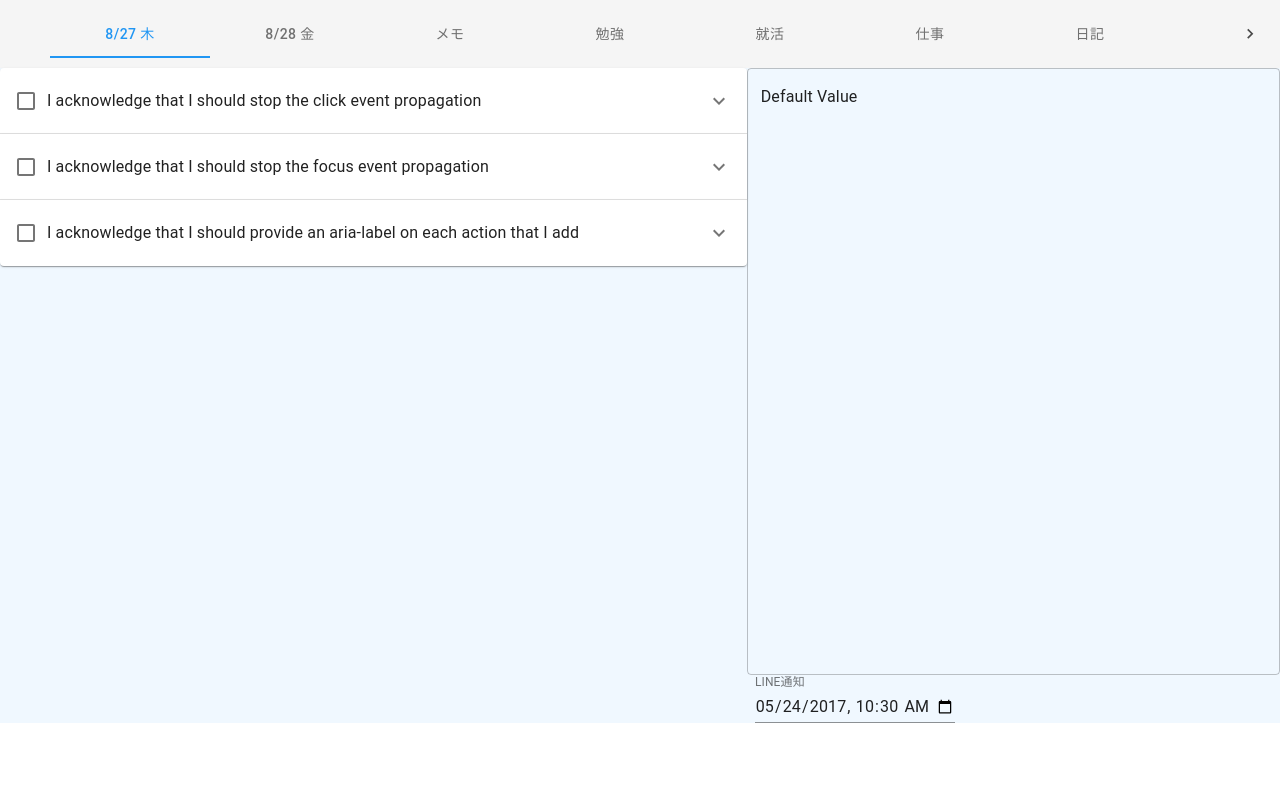
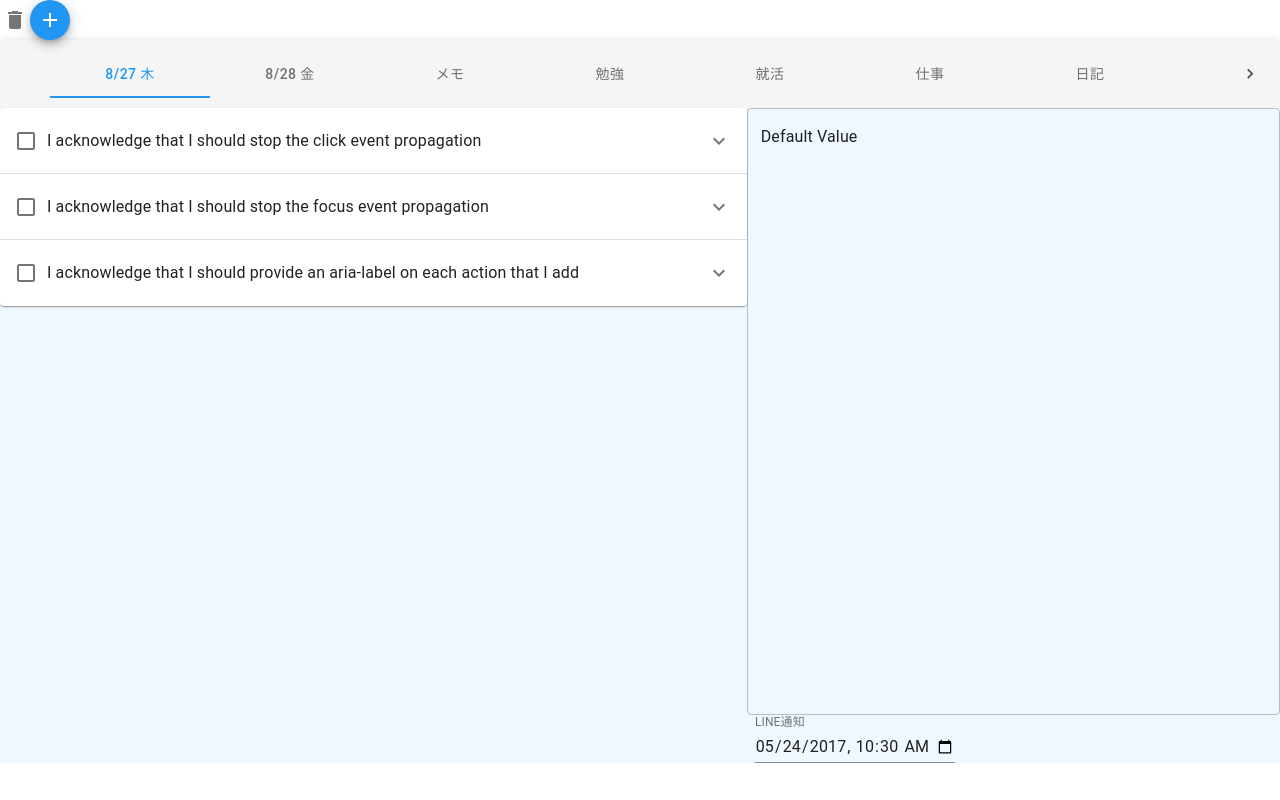
Before and after one commit to haru890/Flip_List, a React (Create React App) app in the folder react-app/: page / in a window 1280 px wide. Built offline with nearby package versions, Linux system fonts and the light colour scheme; no server answers.

Commit message:
DeleteIconを追加

```diff
--- a/react-app/src/App.tsx
+++ b/react-app/src/App.tsx
@@ -2,7 +2,9 @@ import styled from "@emotion/styled";
 import Grid from "@material-ui/core/Grid";
 import React from "react";
 import ActionsInAccordionSummary from "./components/ActionsInAccordionSummary";
+import AddButtonIcon from "./components/AddButtonIcon";
 import DateAndTimePickers from "./components/DateTimePickers";
+import DeleteButtonIcon from "./components/DeleteButtonIcon";
 import MultilineTextFields from "./components/MultilineTextFields";
 import ScrollableTabs from "./components/ScrollableTabs";
 
@@ -10,6 +12,8 @@ function App() {
   return (
     <Grid container>
       <Grid item xs={12} md={12}>
+        <DeleteButtonIcon />
+        <AddButtonIcon />
         <ScrollableTabs />
       </Grid>
       <Main item xs={12} md={7}>
--- /dev/null
+++ b/react-app/src/components/DeleteButtonIcon.tsx
@@ -0,0 +1,30 @@
+import IconButton from "@material-ui/core/IconButton";
+import { createStyles, makeStyles, Theme } from "@material-ui/core/styles";
+import Tooltip from "@material-ui/core/Tooltip";
+import DeleteIcon from "@material-ui/icons/Delete";
+import React from "react";
+
+const useStyles = makeStyles((theme: Theme) =>
+  createStyles({
+    fab: {
+      margin: theme.spacing(2),
+    },
+    absolute: {
+      position: "absolute",
+      bottom: theme.spacing(2),
+      right: theme.spacing(3),
+    },
+  })
+);
+
+export default function DeleteButtonIcon() {
+  const classes = useStyles();
+
+  return (
+    <Tooltip title="Delete">
+      <IconButton size="small" aria-label="delete">
+        <DeleteIcon />
+      </IconButton>
+    </Tooltip>
+  );
+}
```
